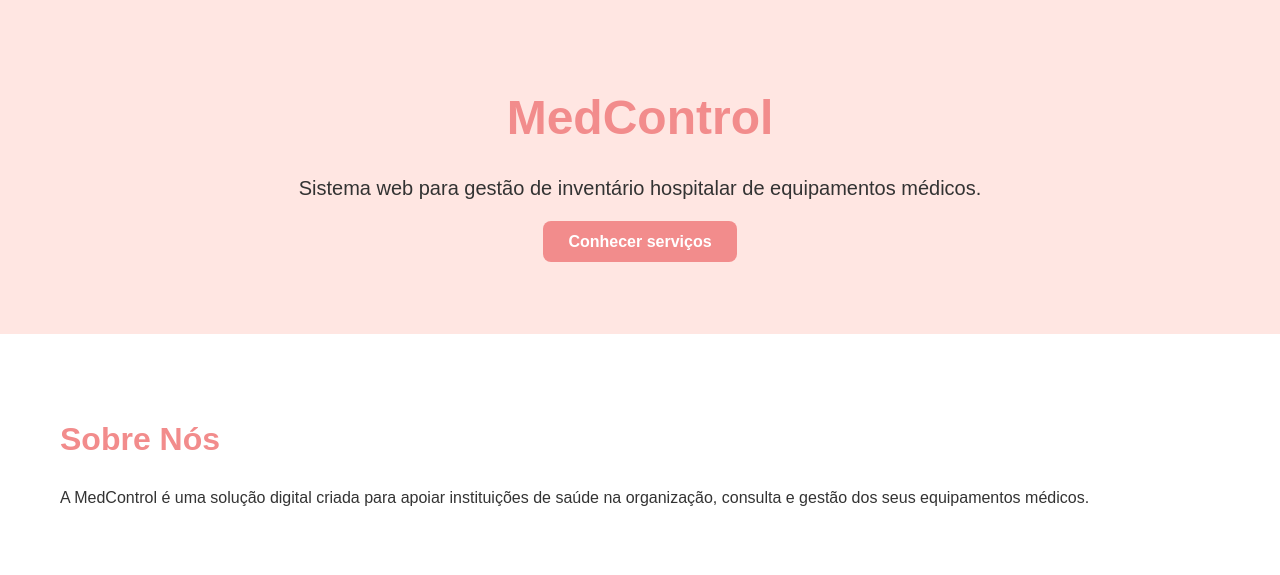
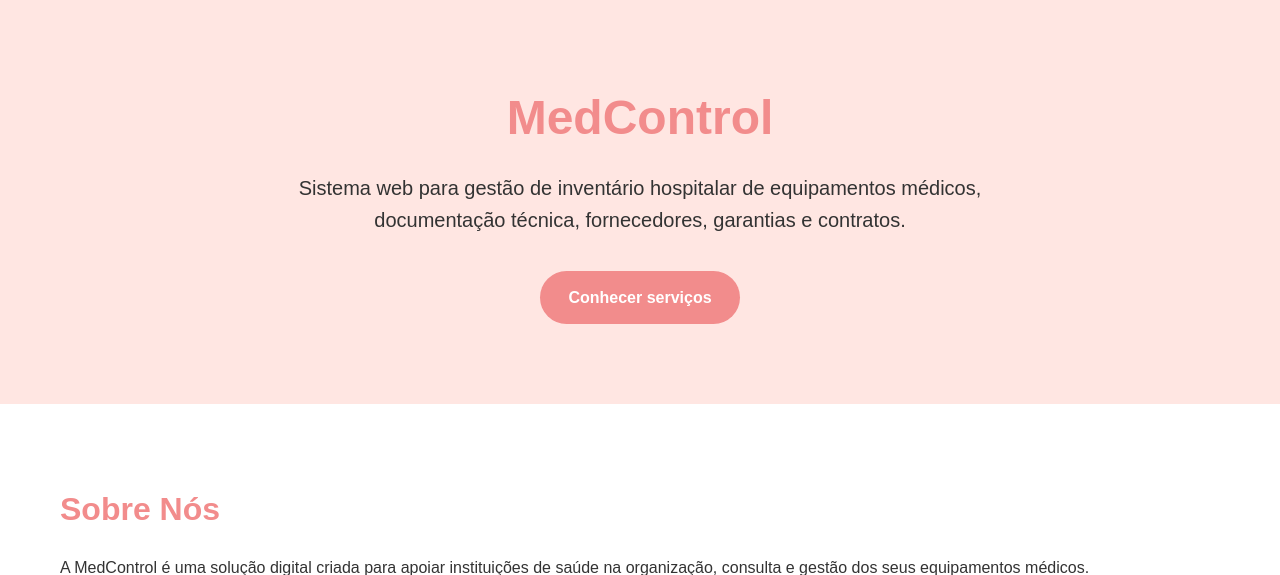
Before and after one commit to MariaFerreira1240661/Projeto-Sibdas, a PHP site: page /frontend/index.html in a window 1280 px wide. Shown: the part 87-662 px from the top of the page. Run offline with PHP 8.4, Linux system fonts and the light colour scheme.

Commit message:
Melhoria da secção inicial da página pública

```diff
--- a/assets/css/estilo.css
+++ b/assets/css/estilo.css
@@ -56,13 +56,24 @@ section {
     margin-bottom: 25px;
 }
 
-#inicio a {
+.inicio-conteudo {
+    max-width: 800px;
+    margin: 0 auto;
+}
+
+.botao-principal {
+    display: inline-block;
     background-color: #f28c8c;
     color: #ffffff;
-    padding: 12px 25px;
+    padding: 14px 28px;
     text-decoration: none;
-    border-radius: 8px;
+    border-radius: 30px;
     font-weight: bold;
+    margin-top: 10px;
+}
+
+.botao-principal:hover {
+    background-color: #e67878;
 }
 
 h2 {
--- a/frontend/index.html
+++ b/frontend/index.html
@@ -24,9 +24,14 @@
     <main>
 
     <section id="inicio">
-        <h2>MedControl</h2>
-        <p>Sistema web para gestão de inventário hospitalar de equipamentos médicos.</p>
-        <a href="#servicos">Conhecer serviços</a>
+        <div class="inicio-conteudo">
+            <h2>MedControl</h2>
+            <p>
+                Sistema web para gestão de inventário hospitalar de equipamentos médicos,
+                documentação técnica, fornecedores, garantias e contratos.
+            </p>
+            <a href="#servicos" class="botao-principal">Conhecer serviços</a>
+        </div>
     </section>
 
     <section id="sobre-nos">
```
